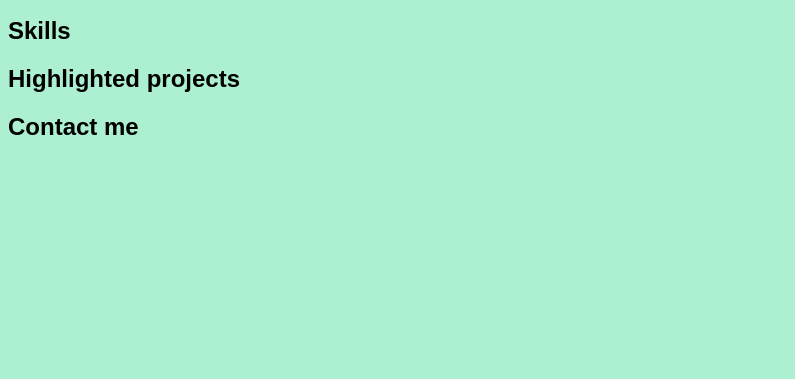
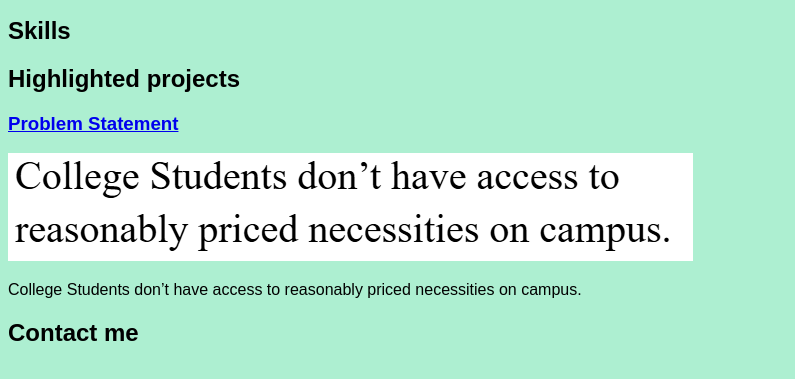
Before and after one commit to DariusFie/DariusFie.github.io, a plain HTML site: page index.html in a window 1280 px wide. Shown: the part 111-490 px from the top of the page, without its empty margins (0-795 px from the left). Drawn offline with Linux system fonts and the light colour scheme.

Commit message:
Project M2

```diff
--- a/index.html
+++ b/index.html
@@ -15,6 +15,17 @@
 
     <h2>Highlighted projects</h2>
     <div class="projects"></div>
+    <!-- Problem Statement Assignment -->
+<section class="project">
+    <a href="files/Problem Statement.pdf">
+        <h3>Problem Statement</h3>
+    </a>
+    <a href="files/Problem Statement.pdf">
+        <img src="images/problem-statement.png">
+    </a>
+    <p>College Students don’t have access to reasonably priced necessities on campus.</p>
+    </section>
+  </div>
 
     <h2>Contact me</h2>
     <div class="contact"></div>
```
Also changed, not shown: images/problem-statement.png (added), 1 other file.
